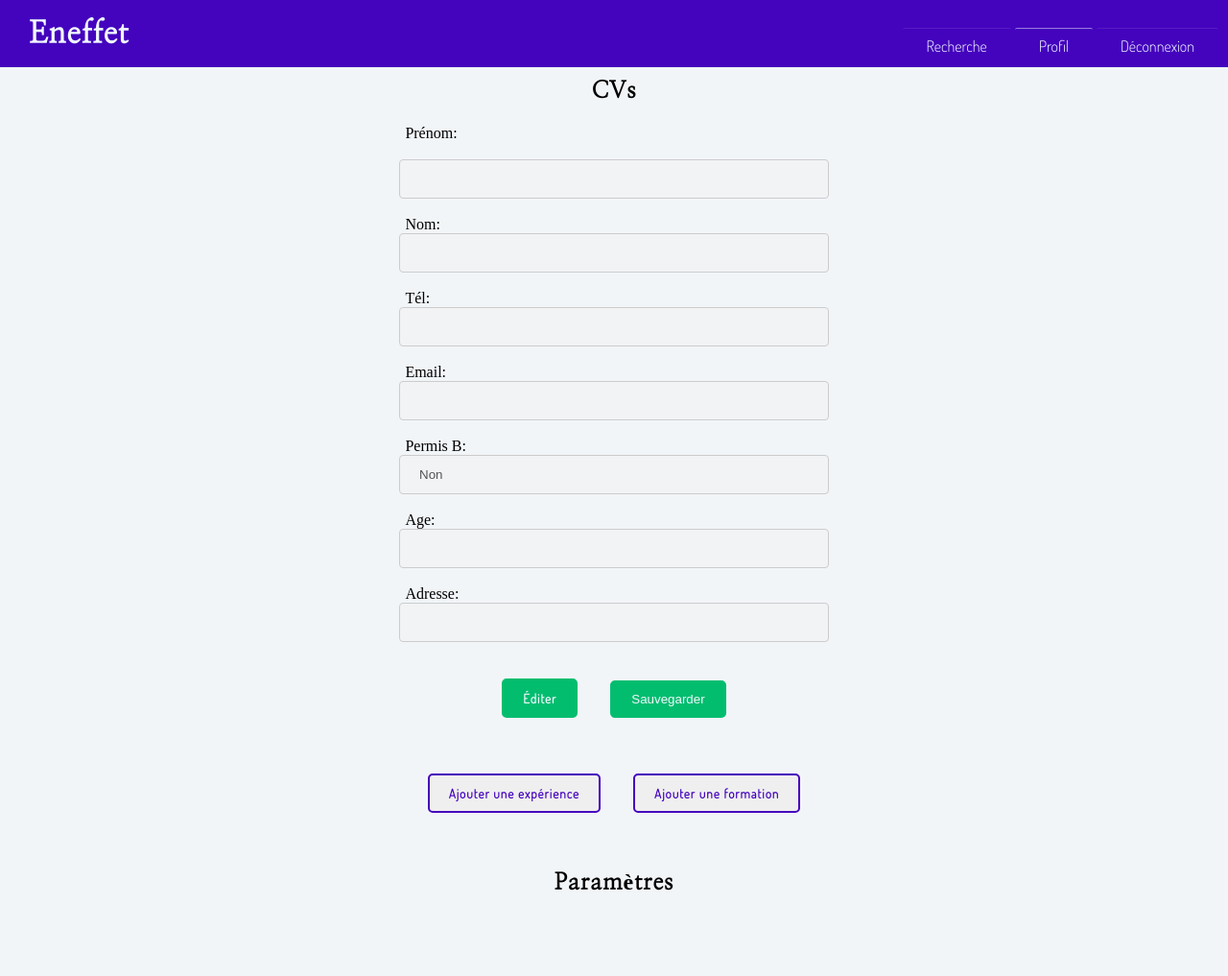
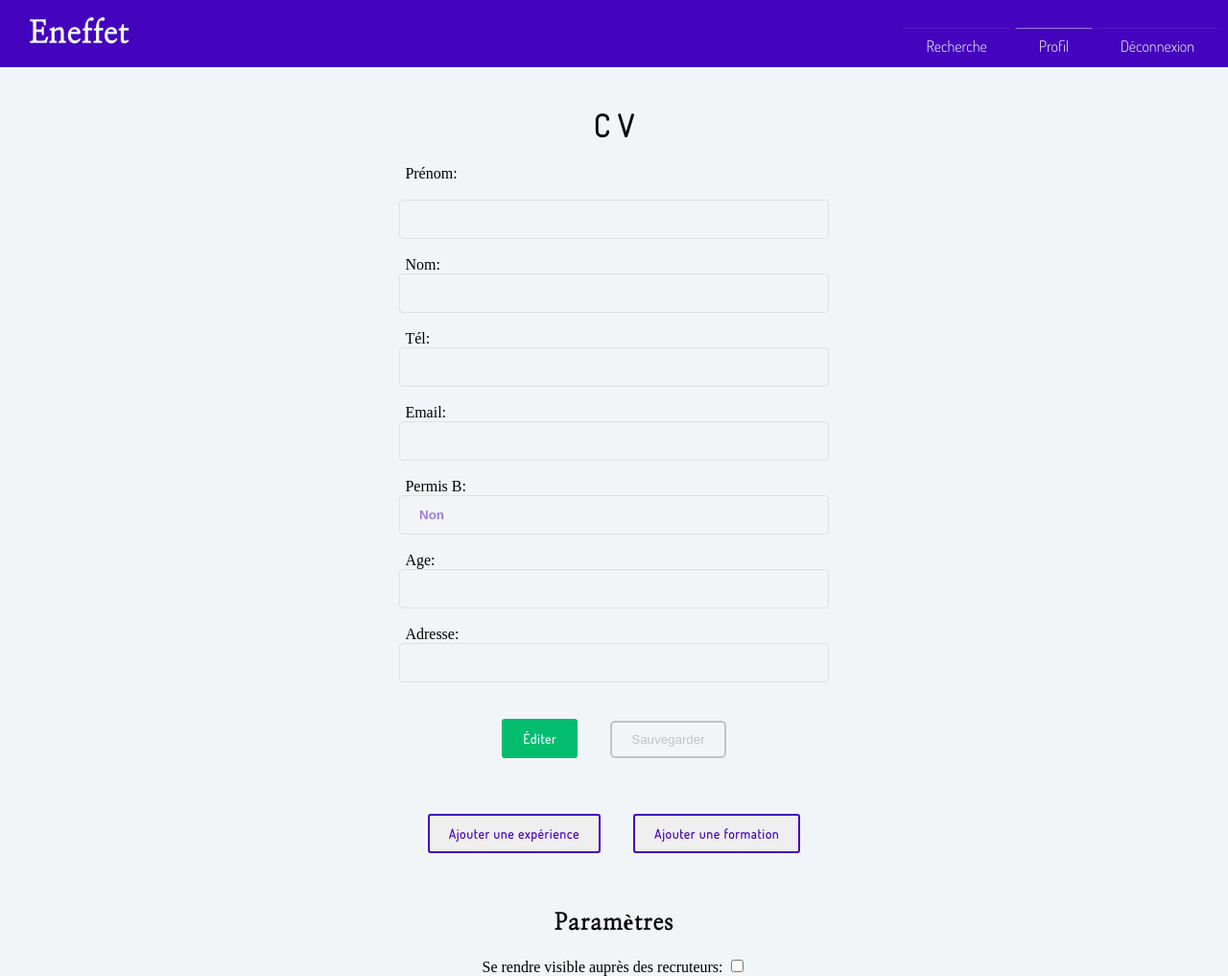
Before and after one commit to baku67/eneffet, a PHP site: page /account in a window 1280 px wide. Shown: the whole page at 96% size. Before the commit the page ends 928 px from the top, so only its background shows below. Run offline with PHP 8.4, Linux system fonts and the light colour scheme; the visitor is signed in with stand-in values (Sample User, id 1); data that the repository does not hold is empty.

Commit message:
CV saveButton et editButton dynamiques

```diff
--- a/account.php
+++ b/account.php
@@ -18,7 +18,13 @@
 
                 $data = [
                     'user_Id' => $_SESSION['usersId'],
-                    'cv_first_name' => $_POST['cv_first_name']
+                    'cv_first_name' => $_POST['cv_first_name'],
+                    'cv_last_name' => $_POST['cv_last_name'],
+                    'cv_tel' => $_POST['cv_tel'],
+                    'cv_email' => $_POST['cv_email'],
+                    'cv_driving_licence' => $_POST['cv_driving_licence'],
+                    'cv_address' => $_POST['cv_address'],
+                    'cv_age' => $_POST['cv_age']
                 ];
 
                 saveCvModel($data);
--- a/src/account.php
+++ b/src/account.php
@@ -18,9 +18,9 @@
 
         // TEST
         $statement = $database->prepare(
-            "UPDATE cv SET cv_first_name = ? WHERE user_id = ?"
+            "UPDATE cv SET cv_first_name = ?, cv_last_name = ?, cv_tel = ?, cv_email = ?, cv_driving_licence = ?, cv_address = ?, cv_age = ? WHERE user_id = ?"
         );
-        $statement->execute([$data['cv_first_name'], $data['user_Id']]);
+        $statement->execute([$data['cv_first_name'], $data['cv_last_name'], $data['cv_tel'], $data['cv_email'], $data['cv_driving_licence'], $data['cv_address'], $data['cv_age'],$data['user_Id']]);
     }
 
 
--- a/style.css
+++ b/style.css
@@ -44,6 +44,10 @@
     cursor: pointer;
 }
 
+#titlePage {
+    margin-top: 110px;
+}
+
 
 .navButton {
     border-top-left-radius: 2px;
@@ -75,7 +79,7 @@
 .job {
     position:relative;
     border:2px solid rgba(68, 3, 189, 0.7);
-    border-radius: 6px;
+    border-radius: 3px;
     /* padding:10px 20px;  */
     width:30%;
     margin: 25px auto;
@@ -100,12 +104,24 @@
     margin-block-start: 0em;
     padding: 17px 0;
 
-    border-top-left-radius: 6px;
-    border-top-right-radius: 6px;
+    border-top-left-radius: 3px;
+    border-top-right-radius: 3px;
 }
 
 #connexionDiv {
     padding: 25px 10px;
+}
+
+.grisedButton {
+    cursor: default;
+    border-color: rgb(194, 194, 194) !important;
+    color: rgb(194, 194, 194) !important;
+    border-width: 1px;
+    background-color: #f2f5f8 !important;
+
+}
+.grisedButton:hover {
+    background-color: #f2f5f8 !important;
 }
 
 #returnArrowButton {
@@ -154,7 +170,7 @@
 }
 
 button {
-    border-radius: 5px;
+    border-radius: 3px;
     padding: 10px 20px;
     border: 2px solid rgb(68, 3, 189);
     color: rgb(68, 3, 189);
@@ -246,6 +262,10 @@ a {
     border: 1px solid #ccc;
     border-radius: 4px;
     box-sizing: border-box;
+
+    color: rgb(68, 3, 189);
+    opacity: 0.5;
+    font-weight: bold;
 }
 .labelCv {
     position: absolute;
--- a/templates/account.php
+++ b/templates/account.php
@@ -23,40 +23,37 @@
         </div>
 
         <div id="main">
-            <h2>CVs</h2>
-
-
+            <h1 id="titlePage">C V</h2>
 
             <form action="account.php" method="post">
                 <input type="hidden" name="type" value="saveCv">
                 <label class="labelCv" for="cv_first_name">Prénom:</label><br />
-                <input class="inputCv" type='text' name="cv_first_name" value="<?= htmlspecialchars($cv['cv_first_name']);?>" disabled>
+                <input class="inputCv" type='text' id="cvFirstName" name="cv_first_name" value="<?= ucfirst(htmlspecialchars($cv['cv_first_name']));?>" disabled>
                 <br />
                 <label class="labelCv" for="cv_last_name">Nom:</label>
-                <input class="inputCv" type='text' name="cv_last_name" value="<?= htmlspecialchars($cv['cv_last_name']);?>" disabled>
+                <input class="inputCv" type='text' id="cvLastName" name="cv_last_name" value="<?= strtoupper(htmlspecialchars($cv['cv_last_name']));?>" disabled>
                 <br />
                 <label class="labelCv" for="cv_tel">Tél:</label>
-                <input class="inputCv" type='text' name="cv_tel" value="<?= htmlspecialchars($cv['cv_tel']);?>" disabled>
+                <input class="inputCv" type='text' id="cvTel" name="cv_tel" value="<?= htmlspecialchars($cv['cv_tel']);?>" disabled>
                 <br />
                 <label class="labelCv" for="cv_email">Email:</label>
-                <input class="inputCv" type='text' name="cv_email" value="<?= htmlspecialchars($cv['cv_email']);?>" disabled>
+                <input class="inputCv" type='text' id="cvEmail" name="cv_email" value="<?= htmlspecialchars($cv['cv_email']);?>" disabled>
                 <br />
                 <label class="labelCv" for="cv_driving_licence">Permis B:</label>
-                <input class="inputCv" type='text' name="cv_driving_licence" value="<?php if(htmlspecialchars($cv['cv_driving_licence'])==1){
+                <input class="inputCv" type='text' id="cvDrivingLicence" name="cv_driving_licence" value="<?php if(htmlspecialchars($cv['cv_driving_licence'])==1){
                     echo "Oui";
                 }else {
                     echo "Non";
                 }?>" disabled>
                 <br />
                 <label class="labelCv" for="cv_age">Age:</label>
-                <input class="inputCv" type='text' name="cv_age" value="<?= htmlspecialchars($cv['cv_age']);?>" disabled>
+                <input class="inputCv" type='text' id="cvAge" name="cv_age" value="<?= htmlspecialchars($cv['cv_age']);?>" disabled>
                 <br />
                 <label class="labelCv" for="cv_address">Adresse:</label>
-                <input class="inputCv" type='text' name="cv_address" value="<?= htmlspecialchars($cv['cv_address']);?>" disabled>
+                <input class="inputCv" type='text' id="cvAddress" name="cv_address" value="<?= htmlspecialchars($cv['cv_address']);?>" disabled>
                 <br />
-                <button type="button" class="inversedButton" id="editCvButton">Éditer</button>
-
-                <input class="saveCv inversedButton" type="submit" value="Sauvegarder">
+                <button id="editCvButton" type="button" class="inversedButton">Éditer</button>
+                <input id="saveCvButton" class="saveCv inversedButton grisedButton" type="submit" value="Sauvegarder" disabled>
             </form>
             <br />
 
@@ -67,6 +64,8 @@
             <br />
             <h2>Paramètres</h2>
 
+            <label for="visibleToggle">Se rendre visible auprès des recruteurs:</label>
+            <input type="checkbox">
         </div>
     </body>
 </html>
--- a/templates/homepage.php
+++ b/templates/homepage.php
@@ -26,7 +26,7 @@
 
         <div id="main">
 
-            <h1>Welcome, <?php if(isset($_SESSION['usersId'])){
+            <h1 id="titlePage">Welcome, <?php if(isset($_SESSION['usersId'])){
                 echo explode(" ", $_SESSION['usersName'])[0];
                 echo $_SESSION['usersId'];
             }else{
@@ -51,6 +51,8 @@
             <h2 id="pageTitle">Offres d'emploi</h2>
 
             <a href="createjob.php"><button class="inversedButton">Publier une offre d'emploi</button></a>
+            <label for="searchFilter">Catégorie</label>
+            <input type="select" placeholder="Filtrer la recherche">
 
             <?php
             foreach($jobs as $job) {
```
Also changed, not shown: scriptAccount.js (+42 -2 lines), shedule.txt (+11 -2 lines).
